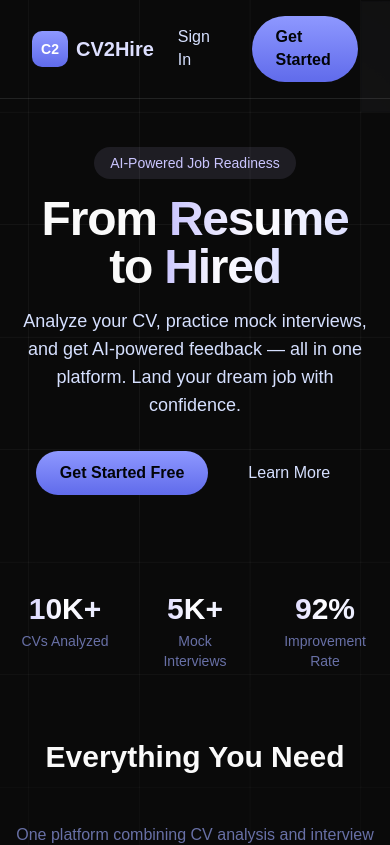
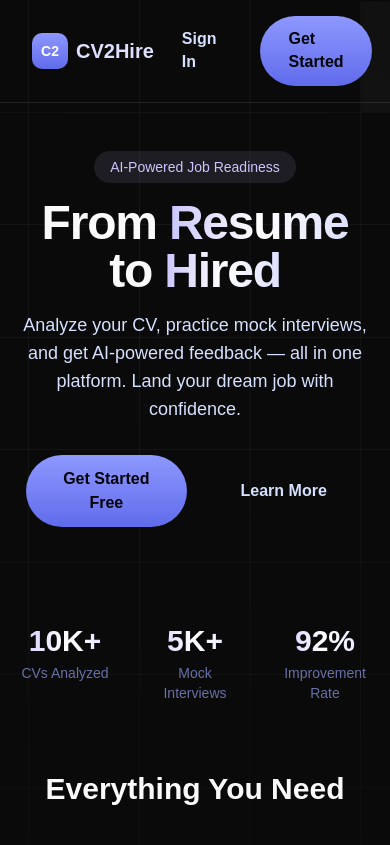
Before and after one commit to fotsoeddy/cv2hire, a Next.js app: page / in a window 390 px wide. Shown: the top 845 px of the page. Built offline with nearby package versions, Linux system fonts and the light colour scheme; a web font is replaced by a local one.

Commit message:
refactor: consolidate button styles and implement mobile-responsive layout adjustments

```diff
--- a/app/globals.css
+++ b/app/globals.css
@@ -171,60 +171,45 @@
    ========================================= */
 
 /* --- Buttons --- */
-.btn-primary {
+.btn-primary, .btn-secondary, .btn-ghost {
   display: inline-flex;
   align-items: center;
   justify-content: center;
   width: fit-content;
+  border-radius: 9999px;
+  font-weight: 700;
+  padding: 0.75rem 1.75rem;
+  cursor: pointer;
+  min-height: 2.75rem;
+  transition: all 0.15s;
+  text-decoration: none;
+  font-size: 0.875rem;
+  border: none;
+}
+
+@media (max-width: 640px) {
+  .btn-primary, .btn-secondary, .btn-ghost, .auth-button {
+    width: 100%;
+    min-height: 3.25rem;
+    font-size: 1rem;
+  }
+}
+
+.btn-primary {
   background: linear-gradient(to bottom, #8e98ff, #606beb);
   color: #020408;
-  border-radius: 9999px;
-  font-weight: 700;
-  padding: 0.625rem 1.5rem;
-  cursor: pointer;
-  min-height: 2.5rem;
-  transition: opacity 0.15s;
-  text-decoration: none;
-  font-size: inherit;
-  border: none;
 }
 .btn-primary:hover { opacity: 0.88; }
 
 .btn-secondary {
-  display: inline-flex;
-  align-items: center;
-  justify-content: center;
-  width: fit-content;
   background-color: #27282f;
   color: #cac5fe;
-  border-radius: 9999px;
-  font-weight: 700;
-  padding: 0.625rem 1.5rem;
-  cursor: pointer;
-  min-height: 2.5rem;
-  transition: background-color 0.15s;
-  text-decoration: none;
-  font-size: inherit;
-  border: none;
 }
 .btn-secondary:hover { background-color: rgba(39, 40, 47, 0.8); }
 
 .btn-ghost {
-  display: inline-flex;
-  align-items: center;
-  justify-content: center;
-  width: fit-content;
   color: #d6e0ff;
-  border-radius: 9999px;
-  font-weight: 500;
-  padding: 0.625rem 1.5rem;
-  cursor: pointer;
-  min-height: 2.5rem;
-  transition: all 0.15s;
-  text-decoration: none;
-  font-size: inherit;
   background: transparent;
-  border: none;
 }
 .btn-ghost:hover { color: white; background-color: rgba(255,255,255,0.05); }
 
@@ -241,6 +226,12 @@
   box-shadow: 0 1px 2px rgba(0,0,0,0.1);
   min-width: 7rem;
   cursor: pointer;
+}
+@media (max-width: 640px) {
+  .btn-call, .btn-disconnect {
+    width: 100%;
+    min-height: 3rem;
+  }
 }
 .btn-call:hover { background-color: #42c748; }
 .btn-call:disabled { opacity: 0.5; cursor: not-allowed; }
@@ -272,6 +263,10 @@
   color: #020408;
   transition: opacity 0.15s;
   border: none;
+  min-height: 3.5rem;
+  display: flex;
+  align-items: center;
+  justify-content: center;
 }
 .auth-button:hover { opacity: 0.88; }
 .auth-button:disabled { opacity: 0.5; cursor: not-allowed; }
```
